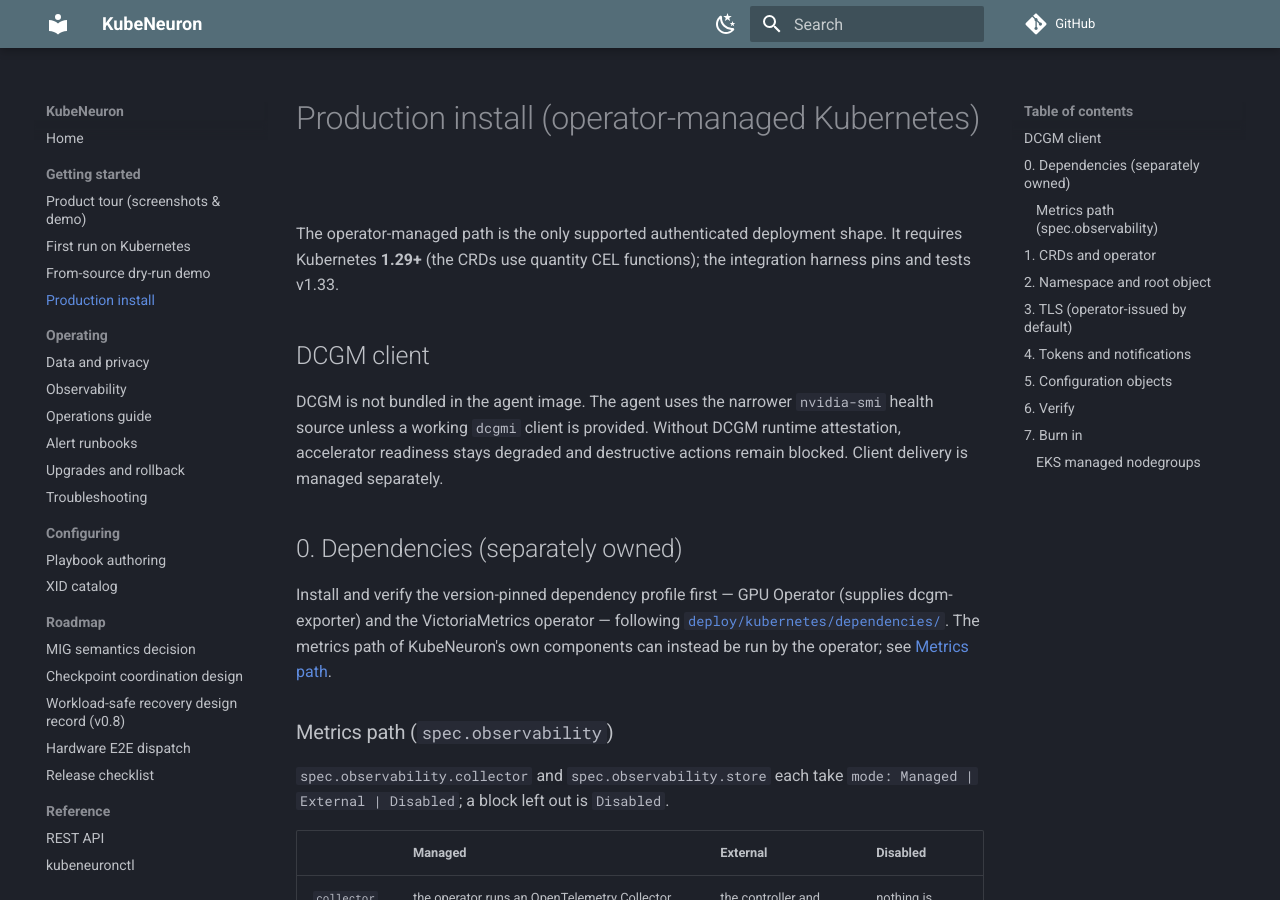
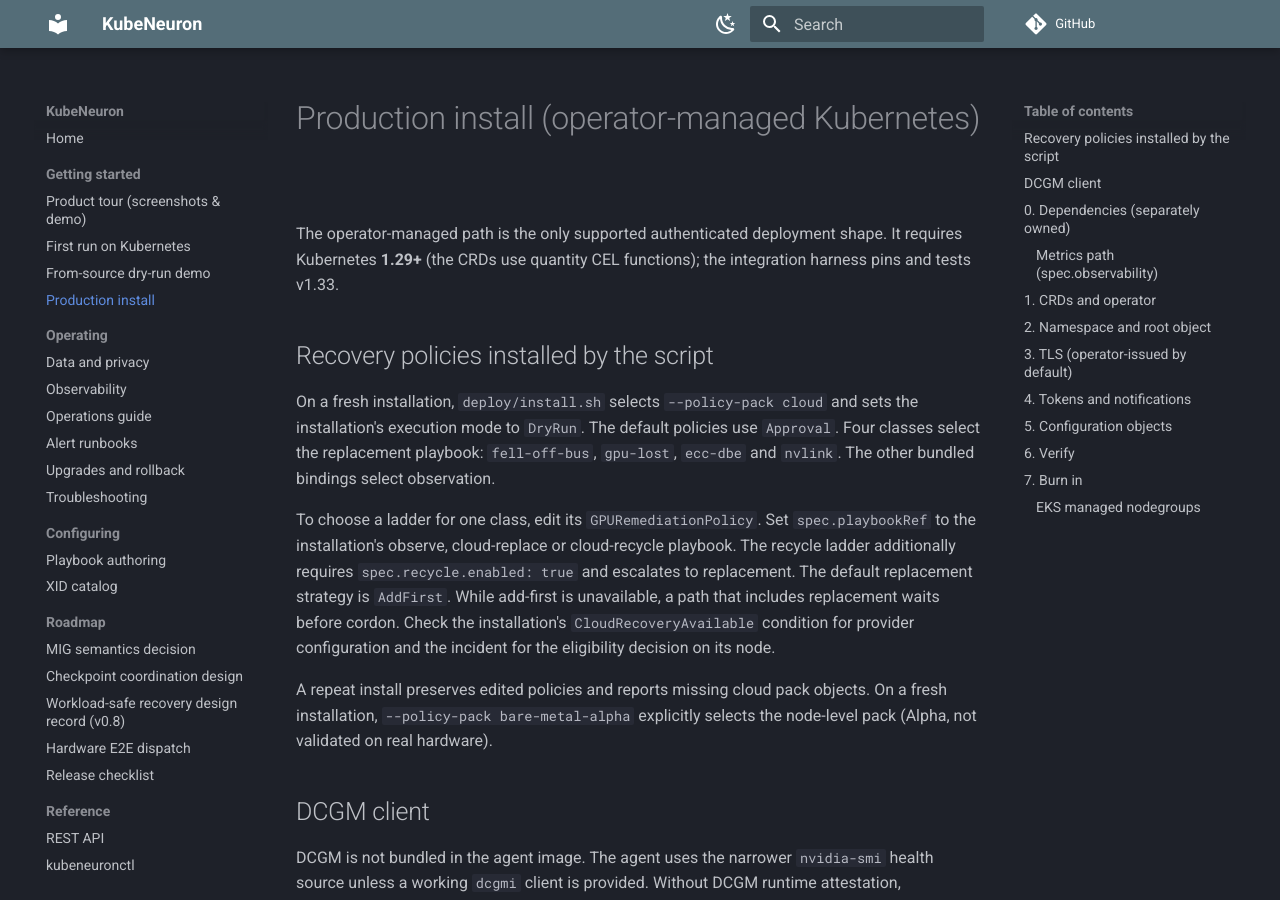
Before and after one commit to kubeneuron/kubeneuron, an MkDocs documentation site: the page built from docs/install.md, in a window 1280 px wide and 900 px high. Built offline with MkDocs 1.6.1 and Material for MkDocs 9.7.7, drawn with Linux system fonts in a browser that asks for light colours; comment, search, counter and statistics services are not loaded.

Commit message:
docs: explain cloud recovery pack selection and availability
Signed-off-by: Andrii Petruk <andrey.petruk@gmail.com>

```diff
--- a/docs/install.md
+++ b/docs/install.md
@@ -3,6 +3,27 @@
 The operator-managed path is the only supported authenticated deployment
 shape. It requires Kubernetes **1.29+** (the CRDs use quantity CEL
 functions); the integration harness pins and tests v1.33.
+
+## Recovery policies installed by the script
+
+On a fresh installation, `deploy/install.sh` selects `--policy-pack cloud`
+and sets the installation's execution mode to `DryRun`. The default policies
+use `Approval`. Four classes select the replacement playbook:
+`fell-off-bus`, `gpu-lost`, `ecc-dbe` and `nvlink`. The other bundled
+bindings select observation.
+
+To choose a ladder for one class, edit its `GPURemediationPolicy`.
+Set `spec.playbookRef` to the installation's observe, cloud-replace or
+cloud-recycle playbook. The recycle ladder additionally requires
+`spec.recycle.enabled: true` and escalates to replacement. The default
+replacement strategy is `AddFirst`. While add-first is unavailable, a path
+that includes replacement waits before cordon. Check the installation's
+`CloudRecoveryAvailable` condition for provider configuration and the
+incident for the eligibility decision on its node.
+
+A repeat install preserves edited policies and reports missing cloud pack
+objects. On a fresh installation, `--policy-pack bare-metal-alpha` explicitly
+selects the node-level pack (Alpha, not validated on real hardware).
 
 ## DCGM client
 
```
